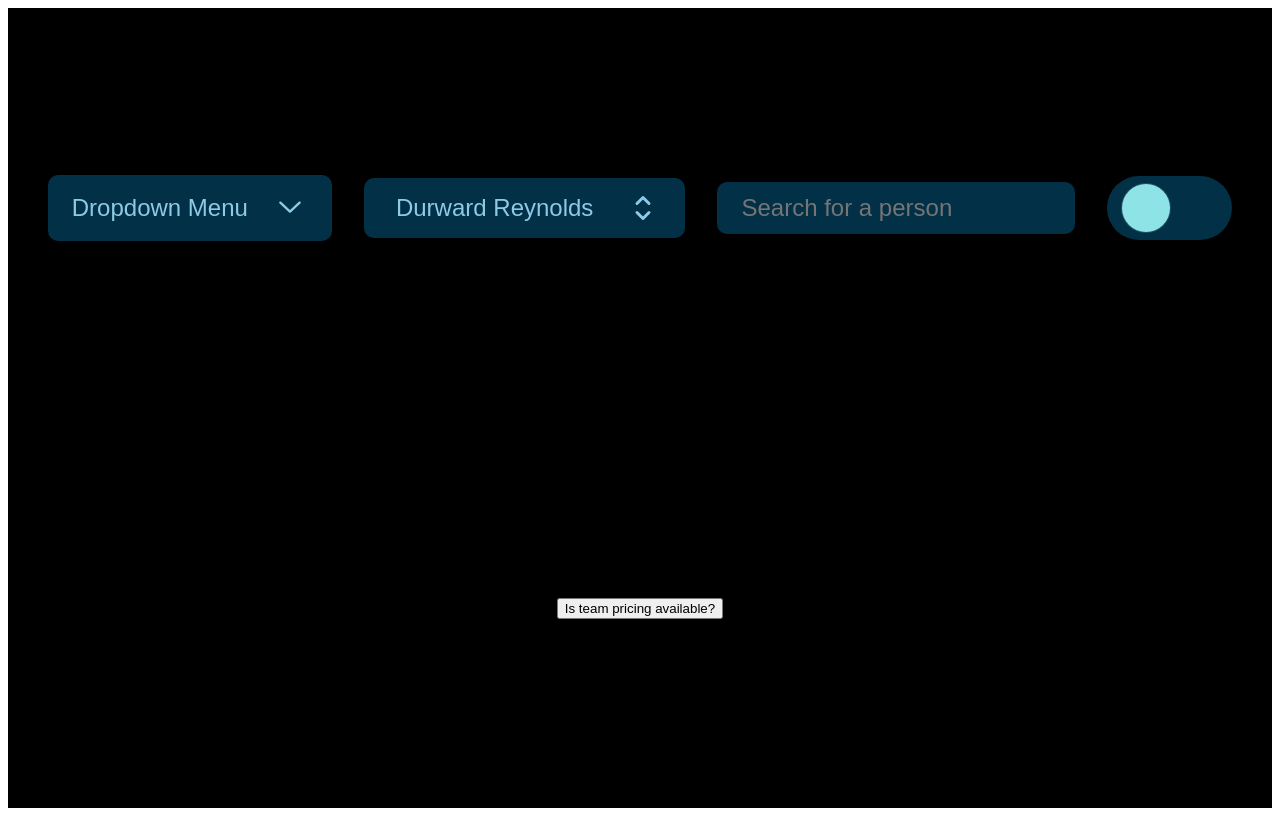
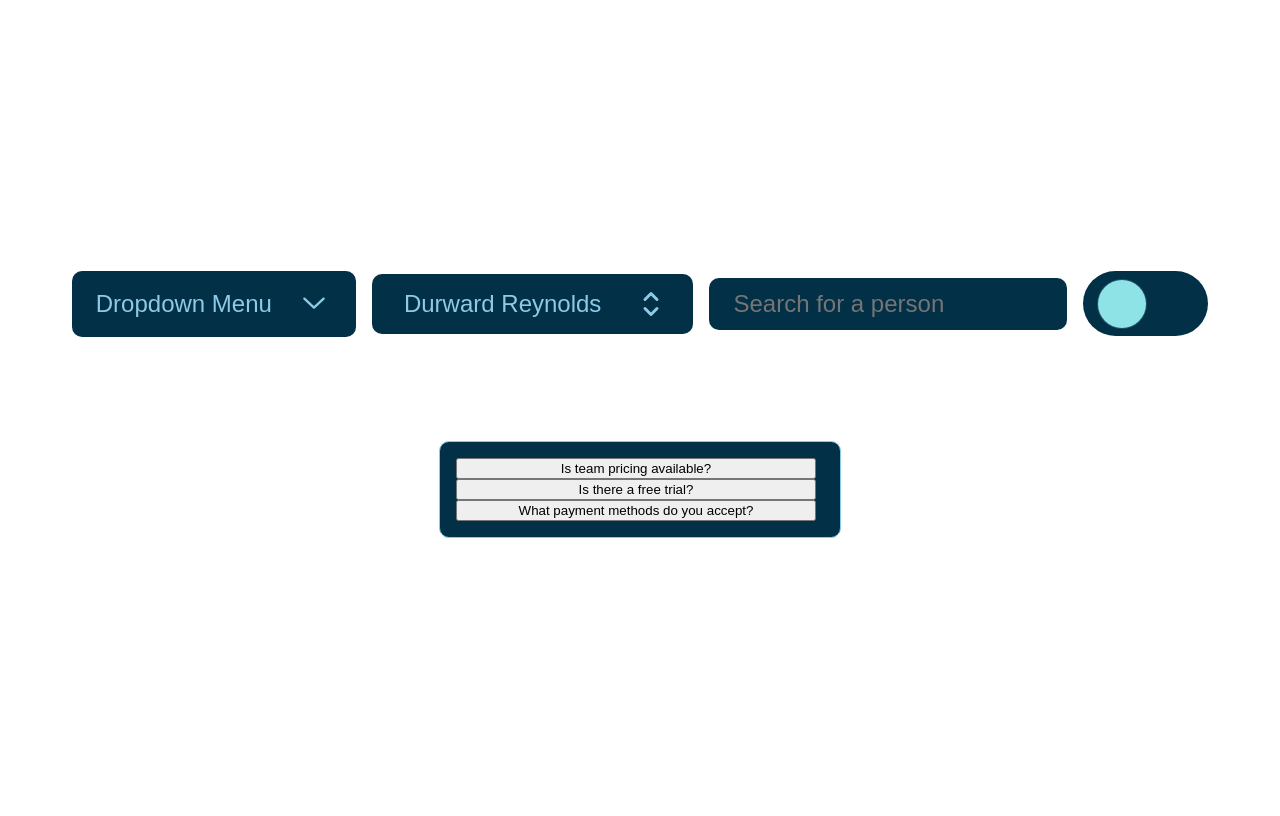
Before and after one commit to dangersflow/ComponentLibrary, a React (Create React App) app: page / in a window 1280 px wide. Built offline with nearby package versions, Linux system fonts and the light colour scheme.

Commit message:
changed the animations on all components

```diff
--- a/src/App.tsx
+++ b/src/App.tsx
@@ -15,12 +15,21 @@ export default function App() {
       <div
         style={{
           display: "flex",
+          flexDirection: "column",
+          alignItems: "center",
+          justifyContent: "center",
+          height: "100vh",
+          gap: "6em",
+          backgroundColor: "white",
+        }}
+      >
+        <div
+          style={{
+            display: "flex",
             flexDirection: "row",
+            alignItems: "center",
             justifyContent: "center",
-          alignItems: "center",
-          height: "50vh",
-          gap: "2em",
-          backgroundColor: "black",
+            gap: "1em",
           }}
         >
           <Popover buttonLabel={"Dropdown Menu"} iconOrientation={"right"}>
@@ -48,15 +57,14 @@ export default function App() {
           style={{
             display: "flex",
             flexDirection: "row",
+            alignItems: "center",
             justifyContent: "center",
-          alignItems: "center",
-          height: "50vh",
-          gap: "2em",
-          backgroundColor: "black",
+            gap: "1em",
           }}
         >
           <MyDisclosure />
         </div>
+      </div>
     </>
   );
 }
--- a/src/components/Combobox.tsx
+++ b/src/components/Combobox.tsx
@@ -55,6 +55,7 @@ const ComboboxOptions = styled(motion.div)`
   left: 0;
   max-height: 300px;
   overflow-y: auto;
+  z-index: 100;
 `;
 
 const ComboboxWrapper = styled(motion.div)`
@@ -95,7 +96,11 @@ export default function MyCombobox() {
       ? people
       : people.filter((person) => {
           return person.toLowerCase().includes(query.toLowerCase());
-        });
+        }).length !== 0
+      ? people.filter((person) => {
+          return person.toLowerCase().includes(query.toLowerCase());
+        })
+      : ["No results found :("];
 
   return (
     <Combobox onChange={setSelectedPerson}>
@@ -113,6 +118,7 @@ export default function MyCombobox() {
           <AnimatePresence>
             {open && (
               <Combobox.Options
+                layout
                 as={ComboboxOptions}
                 static
                 key={"panel"}
@@ -127,20 +133,26 @@ export default function MyCombobox() {
                 exit={{
                   opacity: 0,
                   y: -50,
-                  transition: { duration: 0.5, type: "spring", bounce: 0.5 },
+                  transition: { type: "spring", stiffness: 1000, damping: 70 },
                 }}
                 transition={{
-                  duration: 0.5,
                   type: "spring",
-                  bounce: 0.5,
+                  stiffness: 1000,
+                  damping: 70,
                 }}
               >
                 {filteredPeople.map((person, index) => (
                   <Combobox.Option
+                    layout
                     as={ComboboxOption}
                     key={person}
                     value={person}
                     tabIndex={index}
+                    transition={{
+                      type: "spring",
+                      stiffness: 1000,
+                      damping: 100,
+                    }}
                   >
                     {person}
                   </Combobox.Option>
--- a/src/components/Disclosure.tsx
+++ b/src/components/Disclosure.tsx
@@ -1,21 +1,54 @@
 import { Disclosure } from "@headlessui/react";
 import styled from "styled-components";
 import { motion } from "framer-motion";
+
+const DisclosureCard = styled(motion.div)`
+  display: flex;
+  flex-direction: column;
+  border-radius: 10px;
+  border: 1px solid #8ecae6;
+  background-color: #023047;
+  margin: 0.5em;
+  padding: 1em 1.5em 1em 1em;
+  align-items: center;
+`;
 
 const DisclosureWrapper = styled(motion.div)`
   display: flex;
   flex-direction: column;
   position: relative;
+  width: 360px;
 `;
+
+const disclosureQuestionsAnswers = [
+  {
+    question: "Is team pricing available?",
+    answer:
+      "Yes! You can purchase a license that you can share with your entire team.",
+  },
+  {
+    question: "Is there a free trial?",
+    answer:
+      "Yes! You can purchase a license that you can share with your entire team.",
+  },
+  {
+    question: "What payment methods do you accept?",
+    answer: "We accept all major credit cards.",
+  },
+];
 
 export default function MyDisclosure() {
   return (
-    <Disclosure as={DisclosureWrapper}>
-      <Disclosure.Button>Is team pricing available?</Disclosure.Button>
-      <Disclosure.Panel>
-        Yes! You can purchase a license that you can share with your entire
-        team.
-      </Disclosure.Panel>
-    </Disclosure>
+    <DisclosureCard
+      layout
+      transition={{ type: "spring", stiffness: 1000, damping: 70 }}
+    >
+      {disclosureQuestionsAnswers.map((questionAnswer) => (
+        <Disclosure as={DisclosureWrapper}>
+          <Disclosure.Button>{questionAnswer.question}</Disclosure.Button>
+          <Disclosure.Panel>{questionAnswer.answer}</Disclosure.Panel>
+        </Disclosure>
+      ))}
+    </DisclosureCard>
   );
 }
--- a/src/components/Listbox.tsx
+++ b/src/components/Listbox.tsx
@@ -48,6 +48,7 @@ const ListboxOptions = styled(motion.div)`
   left: 0;
   max-height: 300px;
   overflow-y: auto;
+  z-index: 100;
 `;
 
 const ListboxOption = styled(motion.div)`
@@ -88,7 +89,7 @@ export default function MyListbox() {
             as={ListboxButton}
             whileTap={{
               scale: 0.98,
-              transition: { duration: 0.1, type: "spring" },
+              transition: { type: "spring", stiffness: 1000, damping: 20 },
             }}
           >
             <AnimatePresence mode="wait">
@@ -108,11 +109,12 @@ export default function MyListbox() {
                 exit={{
                   y: -100,
                   width: `${selectedPerson.name.length}ch`,
-                  transition: { duration: 0.3, type: "spring" },
+                  transition: { duration: 0.2, type: "spring" },
                 }}
                 transition={{
-                  duration: 0.3,
                   type: "spring",
+                  stiffness: 700,
+                  damping: 70,
                 }}
               >
                 {selectedPerson.name}
@@ -131,8 +133,9 @@ export default function MyListbox() {
                 rotateZ: open ? 180 : 0,
               }}
               transition={{
-                duration: 0.2,
                 type: "spring",
+                stiffness: 1000,
+                damping: 70,
               }}
             >
               <TbSelector size={"1.5em"} />
@@ -155,12 +158,12 @@ export default function MyListbox() {
                 exit={{
                   opacity: 0,
                   y: -50,
-                  transition: { duration: 0.5, type: "spring", bounce: 0.5 },
+                  transition: { type: "spring", stiffness: 1000, damping: 70 },
                 }}
                 transition={{
-                  duration: 0.5,
                   type: "spring",
-                  bounce: 0.5,
+                  stiffness: 1000,
+                  damping: 70,
                 }}
               >
                 {people.map((person) => (
@@ -182,13 +185,15 @@ export default function MyListbox() {
                                 width: "0px",
                                 paddingRight: "0px",
                                 transition: {
-                                  duration: 0.2,
                                   type: "spring",
+                                  stiffness: 700,
+                                  damping: 70,
                                 },
                               }}
                               transition={{
-                                duration: 0.2,
                                 type: "spring",
+                                stiffness: 700,
+                                damping: 70,
                               }}
                               style={{
                                 display: "flex",
--- a/src/components/Popover.tsx
+++ b/src/components/Popover.tsx
@@ -36,6 +36,7 @@ const PopoverPanel = styled(motion.div)`
   color: #8ecae6;
   min-width: 350px;
   padding: 0.5em;
+  z-index: 100;
 `;
 
 const PopoverItem = styled(motion.div)`
@@ -66,7 +67,7 @@ export default function MyPopover({
             as={PopoverButton}
             whileTap={{
               scale: 0.98,
-              transition: { duration: 0.1, type: "spring" },
+              transition: { type: "spring", stiffness: 1000, damping: 20 },
             }}
           >
             {buttonLabel}
@@ -78,8 +79,9 @@ export default function MyPopover({
                 rotateZ: open ? 180 : 0,
               }}
               transition={{
-                duration: 0.2,
                 type: "spring",
+                stiffness: 1000,
+                damping: 70,
               }}
             >
               <RxChevronDown size={"1.5em"} />
@@ -102,12 +104,12 @@ export default function MyPopover({
                 exit={{
                   opacity: 0,
                   y: -50,
-                  transition: { duration: 0.5, type: "spring", bounce: 0.5 },
+                  transition: { type: "spring", stiffness: 1000, damping: 70 },
                 }}
                 transition={{
-                  duration: 0.5,
                   type: "spring",
-                  bounce: 0.5,
+                  stiffness: 1000,
+                  damping: 70,
                 }}
               >
                 {children.map((childComponent, index) => {
--- a/src/components/Switch.tsx
+++ b/src/components/Switch.tsx
@@ -56,10 +56,13 @@ export default function MyToggle() {
       <Switch checked={enabled} onChange={setEnabled} as={SwitchButton}>
         <SwitchTrack
           style={{ justifyContent: enabled ? "flex-end" : "flex-start" }}
+          animate={{ backgroundColor: enabled ? "#8ee3e6" : "#023047" }}
+          transition={{ type: "spring", stiffness: 700, damping: 30 }}
         >
           <SwitchThumb
             layout
-            transition={{ type: "spring", stiffness: 700, damping: 30 }}
+            transition={{ type: "spring", stiffness: 700, damping: 70 }}
+            animate={{ backgroundColor: enabled ? "#023047" : "#8ee3e6" }}
           />
         </SwitchTrack>
       </Switch>
```
Lines whose indentation alone changed are shown as unchanged.
